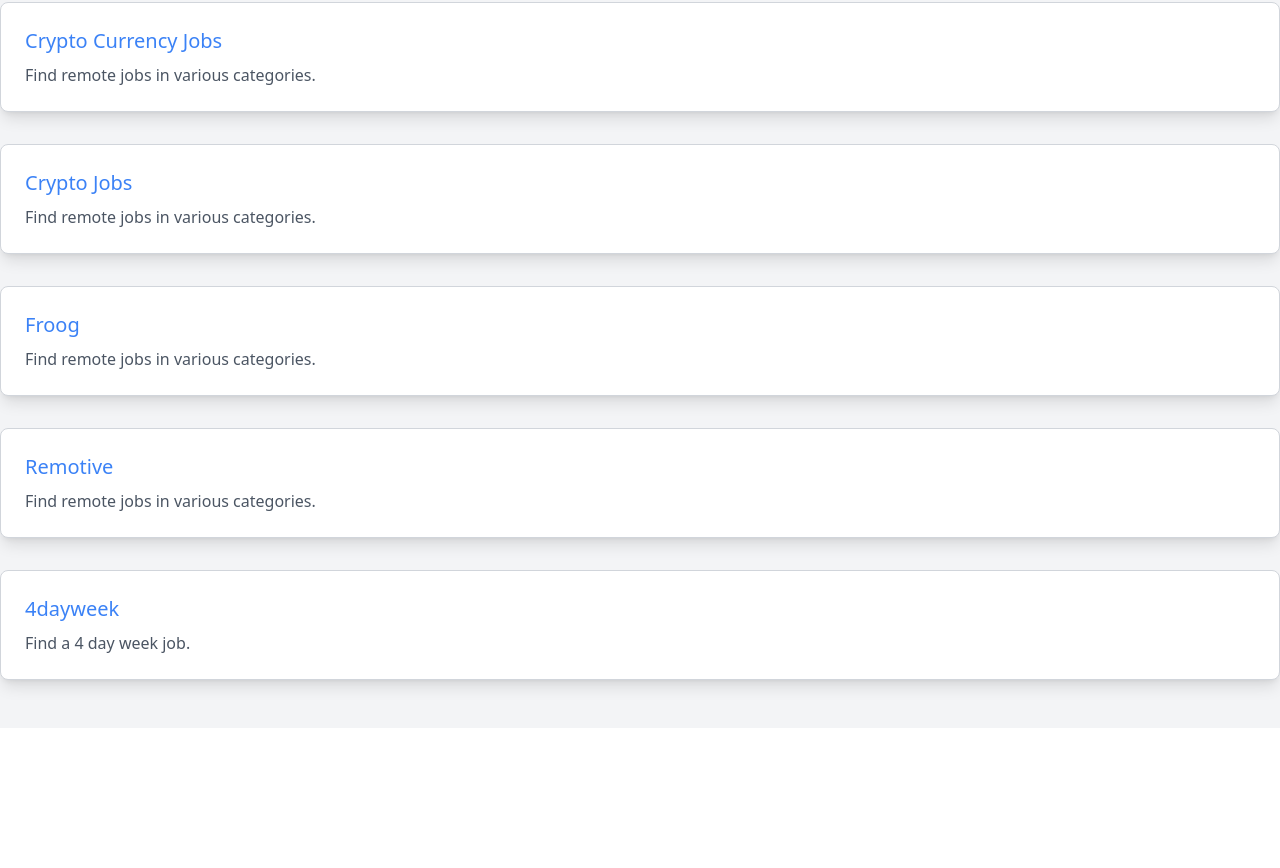
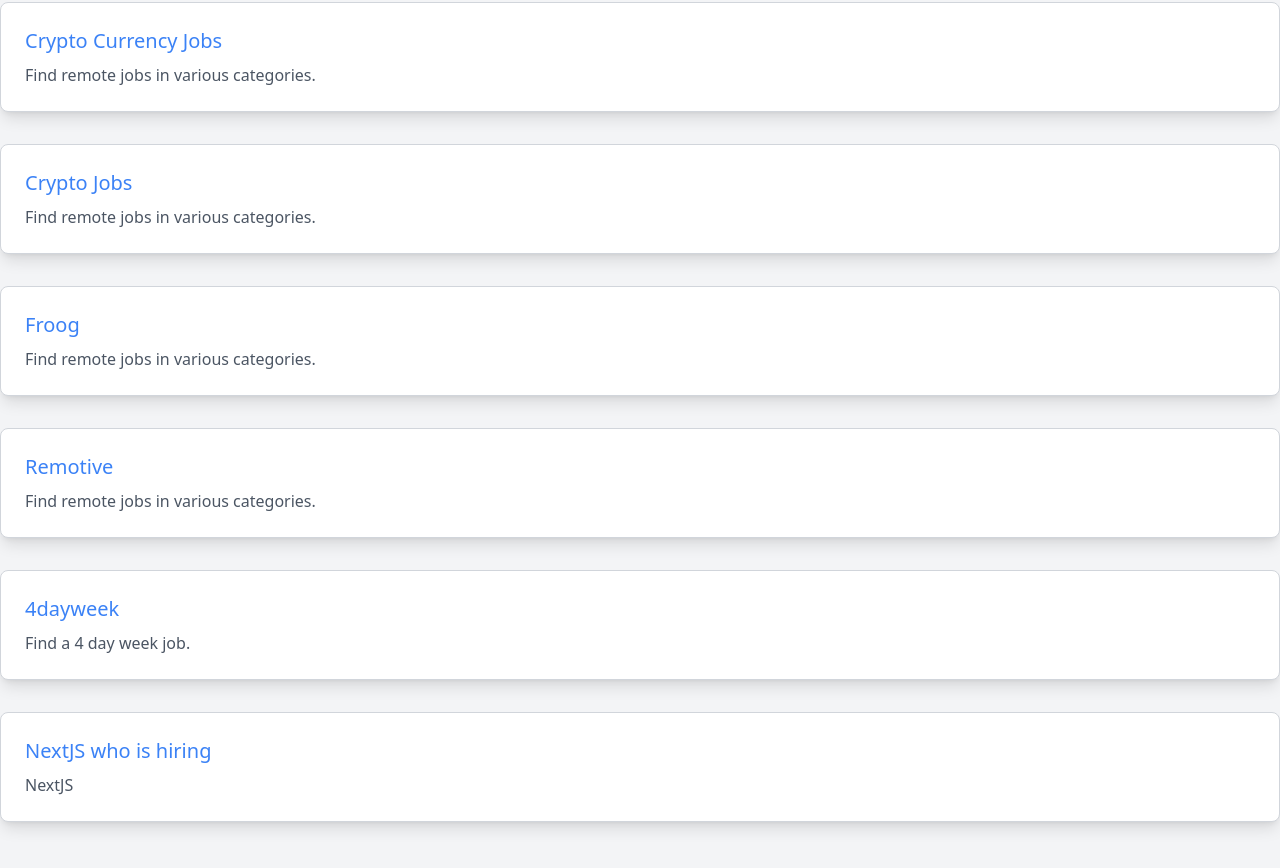
Before and after one commit to iam-frankqiu/remote-link, a Next.js app: page / in a window 1280 px wide. Shown: the part 2280-3148 px from the top of the page. Before the commit the page ends 3008 px from the top, so only its background shows below. Built offline with nearby package versions, Linux system fonts and the light colour scheme.

Commit message:
feat: add nextjs who is hiring

```diff
--- a/pages/index.tsx
+++ b/pages/index.tsx
@@ -102,6 +102,11 @@
       name: "4dayweek",
       description: "Find a 4 day week job.",
       url: "https://4dayweek.io/",
+    },
+    {
+      name: "NextJS who is hiring",
+      description: "NextJS",
+      url: "https://github.com/vercel/next.js/discussions?discussions_q=who%27s+hiring",
     }
   ];
 
```
